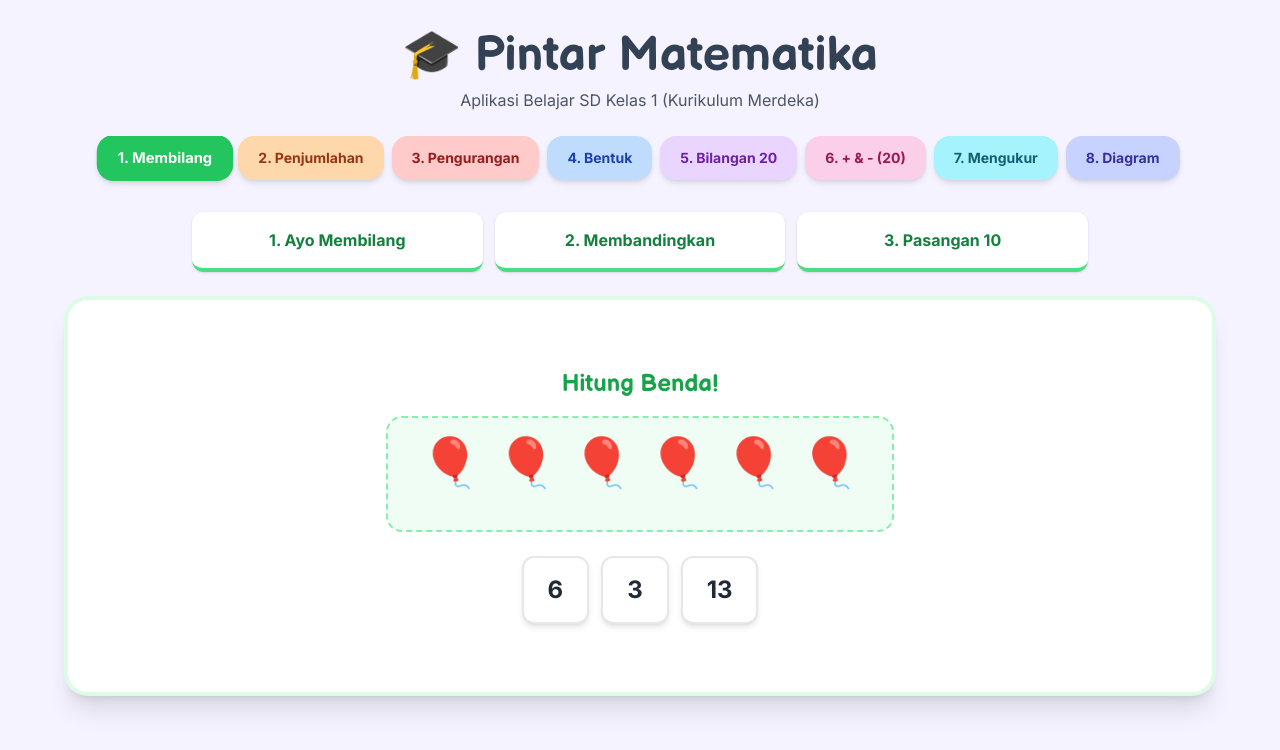
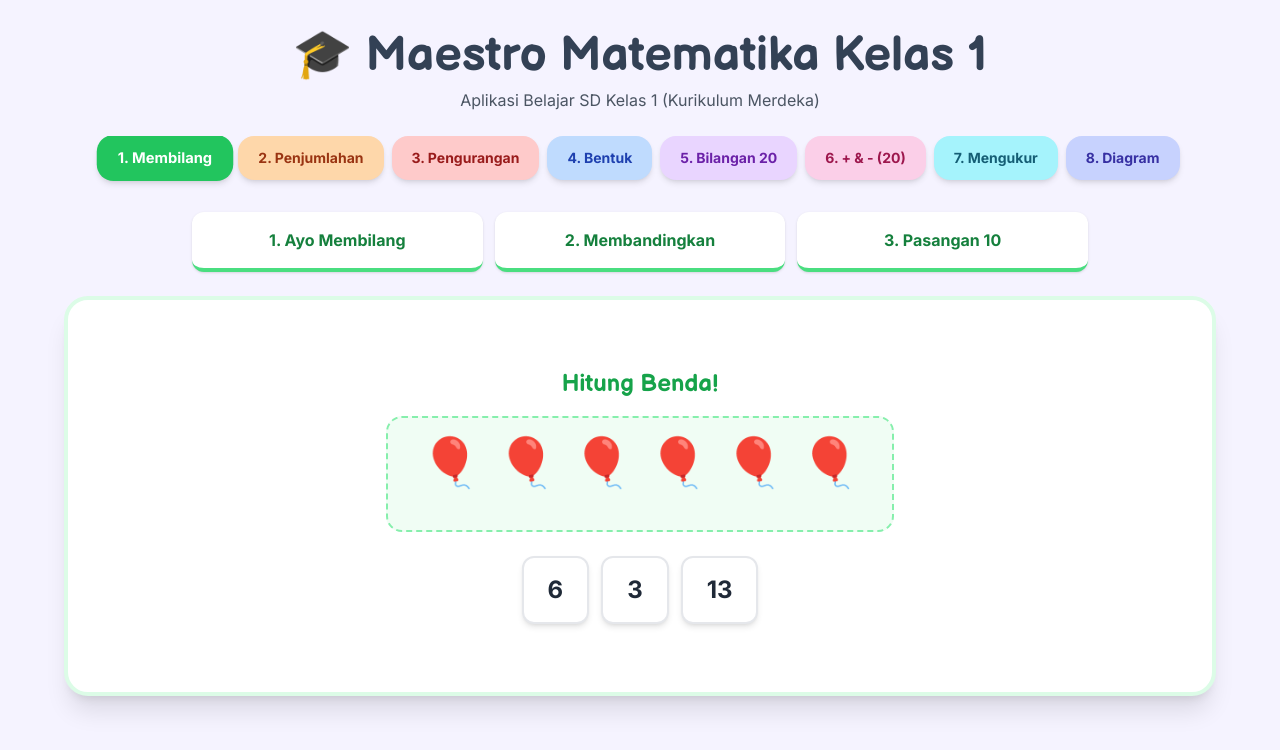
Before and after one commit to bytbintang-id/byte-pintar-matematika-sd1, a plain HTML site: page index.html in a window 1280 px wide. Drawn offline with nearby package versions, Linux system fonts and the light colour scheme.

Commit message:
ubah judul

```diff
--- a/index.html
+++ b/index.html
@@ -4,7 +4,7 @@
 <head>
     <meta charset="UTF-8">
     <meta name="viewport" content="width=device-width, initial-scale=1.0">
-    <title>Matematika SD Kelas 1 - Semester 1 & 2 Lengkap</title>
+    <title>Matematika SD Kelas 1</title>
     <script src="https://cdn.tailwindcss.com"></script>
     <style>
         @import url('https://fonts.googleapis.com/css2?family=Inter:wght@400;700;800&family=Balsamiq+Sans:wght@700&display=swap');
@@ -37,7 +37,6 @@
         }
 
         .selected-item {
-            /* PERBAIKAN: Mengganti 'ring' Tailwind dengan 'box-shadow' CSS standar */
             box-shadow: 0 0 0 4px #3b82f6;
             transform: scale(1.1);
             background-color: #eff6ff;
@@ -84,7 +83,7 @@
         <!-- Header Utama -->
         <header class="text-center mb-6">
             <h1 class="text-3xl md:text-5xl font-extrabold text-slate-700 font-hand mb-2">
-                🎓 Pintar Matematika
+                🎓 Maestro Matematika Kelas 1
             </h1>
             <p class="text-gray-600 font-medium text-sm md:text-base">Aplikasi Belajar SD Kelas 1 (Kurikulum Merdeka)
             </p>
@@ -724,9 +723,7 @@
             });
         }
 
-
         // ================= BAB 8: MENGENAL DIAGRAM (BARU) =================
-
         // 1. KELOMPOKKAN DATA (Daftar/Tabel)
         function renderKelompokkanData(container) {
             // Generate data: 3 items, random counts (1-5)
@@ -832,14 +829,12 @@
         function resetDiagram() {
             loadActivity(renderBuatDiagram); // Reload to reset logic easily or clear arrays
         }
-
         function checkDiagram() {
             const { targets, current } = currentLevelData;
             let isCorrect = true;
             for (let i = 0; i < 3; i++) {
                 if (targets[i] !== current[i]) isCorrect = false;
             }
-
             if (isCorrect) {
                 showNotif("Diagram Sempurna! 📊", 'success');
                 setTimeout(() => loadActivity(renderBuatDiagram), 1500);
```
